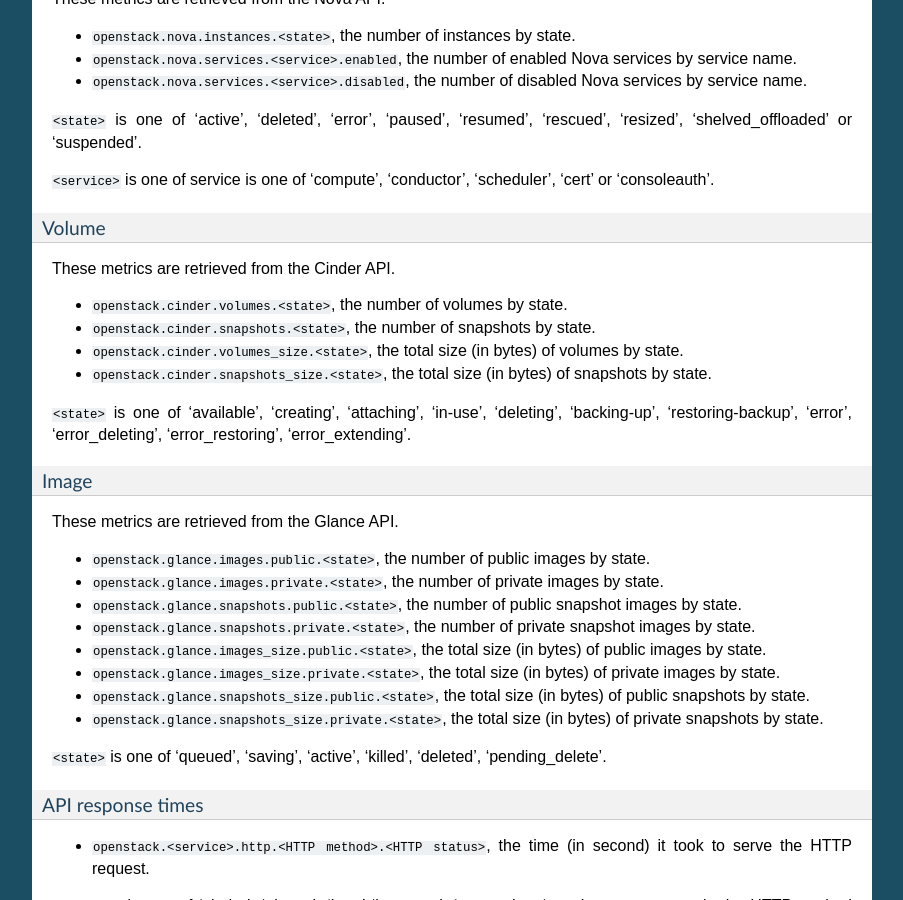
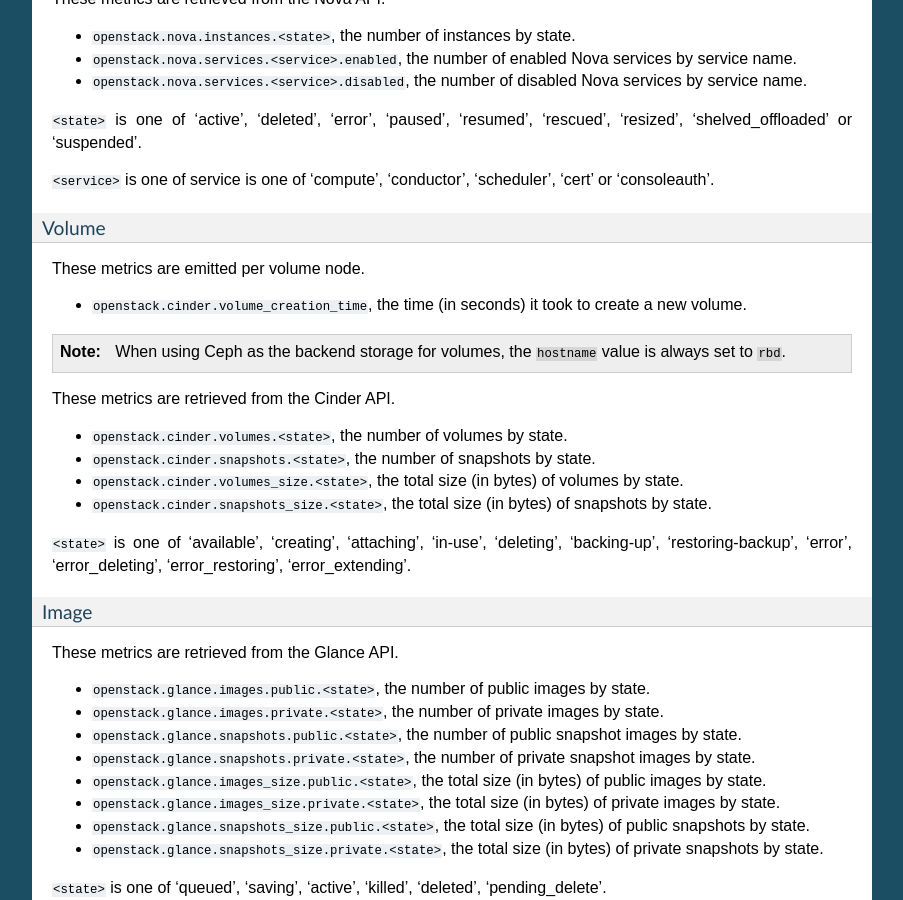
Before and after one commit to openstack-archive/fuel-plugin-lma-collector, a Sphinx documentation site: the page built from doc/source/metrics.rst, in a window 1280 px wide and 900 px high, scrolled down 6226 px. Shown: the whole window, without its empty margins (198-1101 px from the left). Built offline with Sphinx 7.4.7, drawn with Linux system fonts in a browser that asks for light colours.

Commit message:
Add volume creation time metric
Change-Id: Id8dd79a58e50bce9a0dae981bb7c323e1256f4b5

```diff
--- a/doc/source/metrics/openstack.rst
+++ b/doc/source/metrics/openstack.rst
@@ -38,6 +38,12 @@ These metrics are retrieved from the Nova API.
 Volume
 ^^^^^^
 
+These metrics are emitted per volume node.
+
+* ``openstack.cinder.volume_creation_time``, the time (in seconds) it took to create a new volume.
+
+.. note:: When using Ceph as the backend storage for volumes, the ``hostname`` value is always set to ``rbd``.
+
 These metrics are retrieved from the Cinder API.
 
 * ``openstack.cinder.volumes.<state>``, the number of volumes by state.
```
Also changed, not shown: 3 other files.
